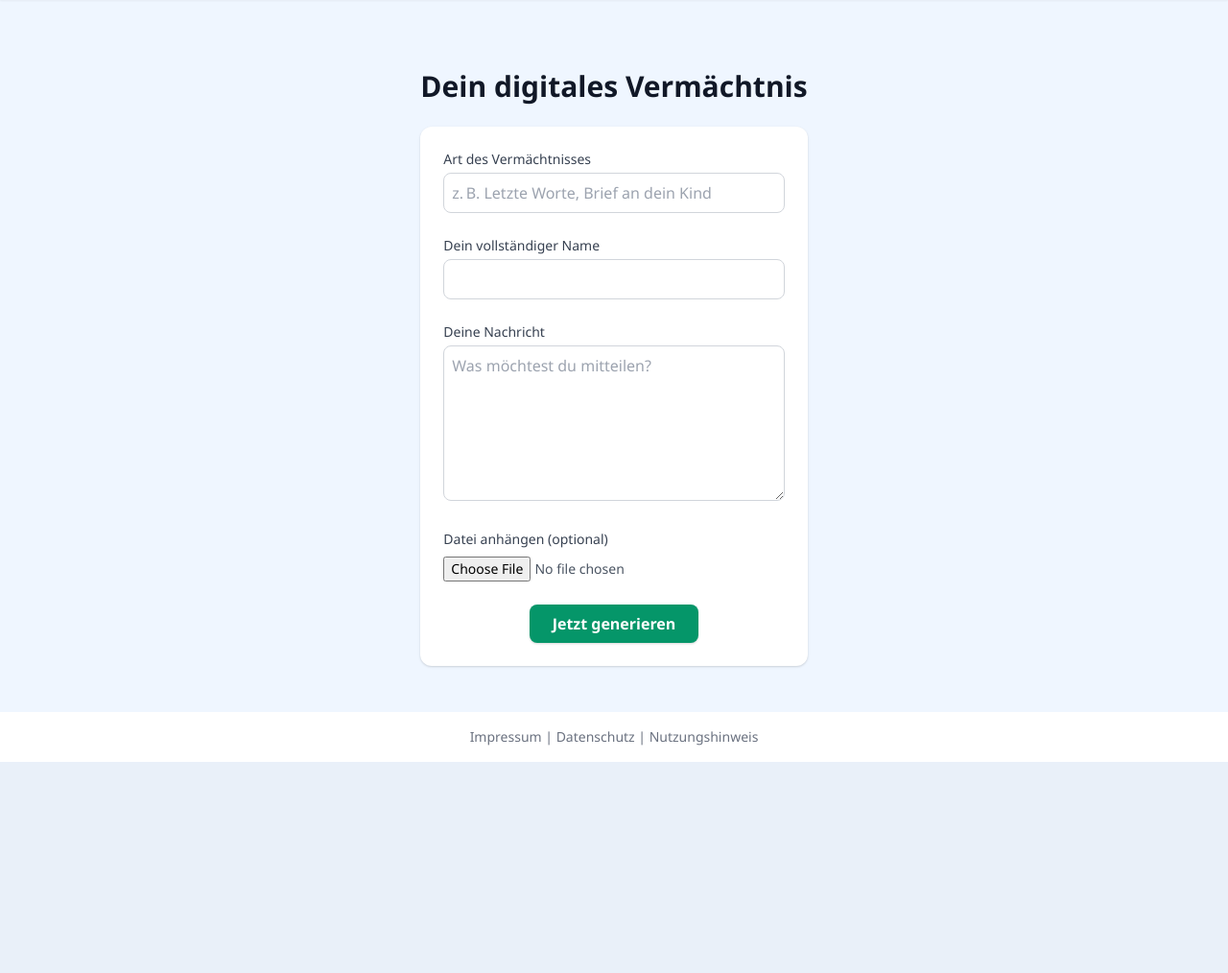
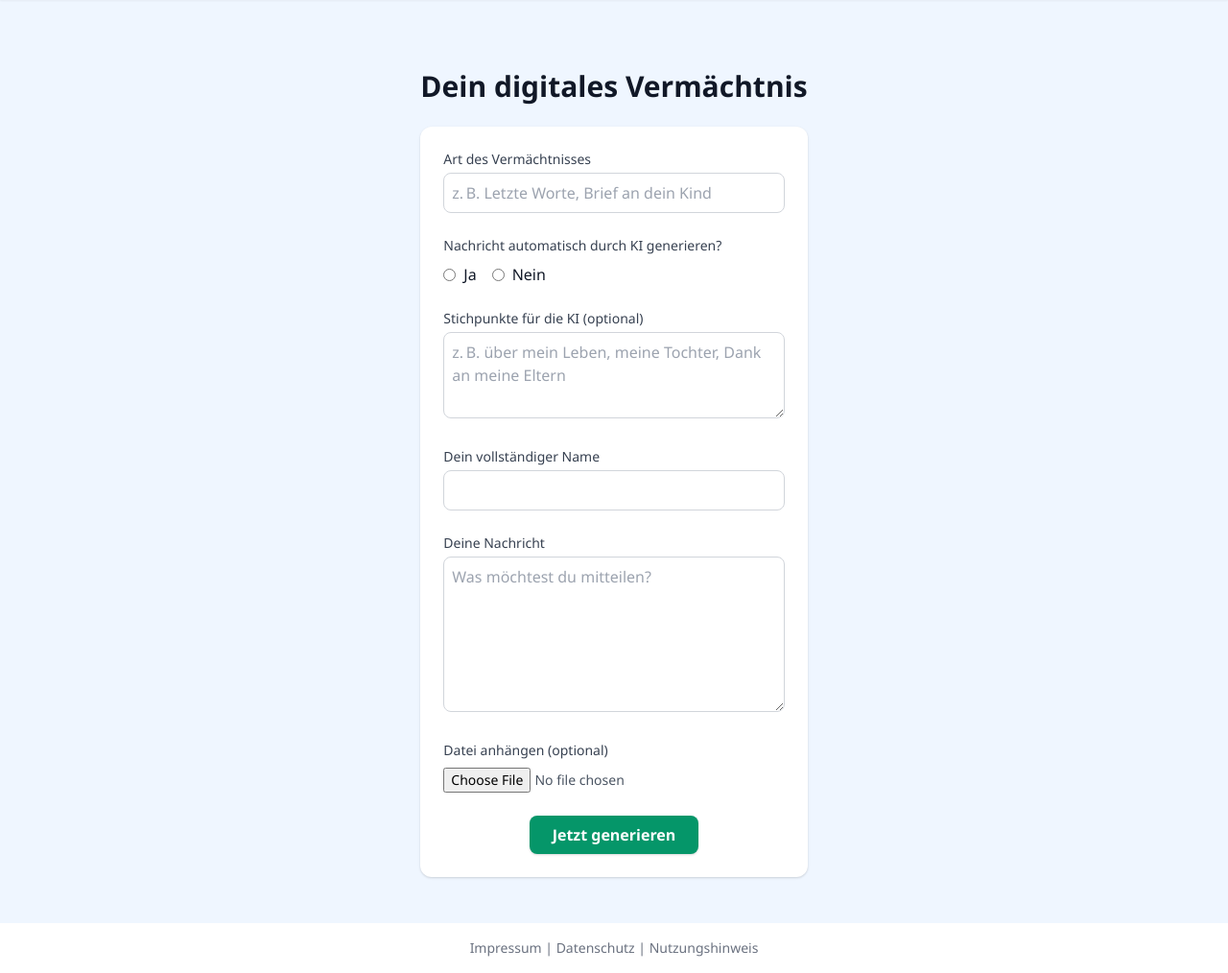
Before and after one commit to doneo24/echo_vault, a Flask app: page /formular in a window 1280 px wide. Shown: the part 56-1070 px from the top of the page at 96% size. Before the commit the page ends 850 px from the top, so only its background shows below. Run offline with Flask 3, Linux system fonts and the light colour scheme; some web fonts are replaced.

Commit message:
Update formular.html

```diff
--- a/templates/formular.html
+++ b/templates/formular.html
@@ -6,11 +6,33 @@
   <h2 class="text-3xl font-bold mb-6 text-center">Dein digitales Vermächtnis</h2>
 
   <form action="/generate" method="POST" enctype="multipart/form-data" class="bg-white p-6 rounded-xl shadow space-y-6">
-    <!-- Typ -->
-    <div>
-      <label for="typ" class="block text-sm font-medium text-gray-700">Art des Vermächtnisses</label>
-      <input type="text" id="typ" name="typ" value="{{ typ }}" class="mt-1 w-full border border-gray-300 rounded-lg p-2" placeholder="z. B. Letzte Worte, Brief an dein Kind" required>
-    </div>
+
+<!-- Typ -->
+<div>
+  <label for="typ" class="block text-sm font-medium text-gray-700">Art des Vermächtnisses</label>
+  <input type="text" id="typ" name="typ" value="{{ typ }}" class="mt-1 w-full border border-gray-300 rounded-lg p-2" placeholder="z. B. Letzte Worte, Brief an dein Kind" required>
+</div>
+
+<!-- KI-Auswahl -->
+<div>
+  <label class="block text-sm font-medium text-gray-700 mt-6 mb-2">Nachricht automatisch durch KI generieren?</label>
+  <div class="flex items-center space-x-4">
+    <label class="inline-flex items-center">
+      <input type="radio" name="ki_generieren" value="ja" class="form-radio text-green-600" required>
+      <span class="ml-2">Ja</span>
+    </label>
+    <label class="inline-flex items-center">
+      <input type="radio" name="ki_generieren" value="nein" class="form-radio text-gray-400" required>
+      <span class="ml-2">Nein</span>
+    </label>
+  </div>
+</div>
+
+<!-- KI-Stichpunkte -->
+<div>
+  <label for="stichpunkte" class="block text-sm font-medium text-gray-700 mt-4">Stichpunkte für die KI (optional)</label>
+  <textarea id="stichpunkte" name="stichpunkte" rows="3" class="mt-1 w-full border border-gray-300 rounded-lg p-2" placeholder="z. B. über mein Leben, meine Tochter, Dank an meine Eltern"></textarea>
+</div>
 
     <!-- Name -->
     <div>
```
